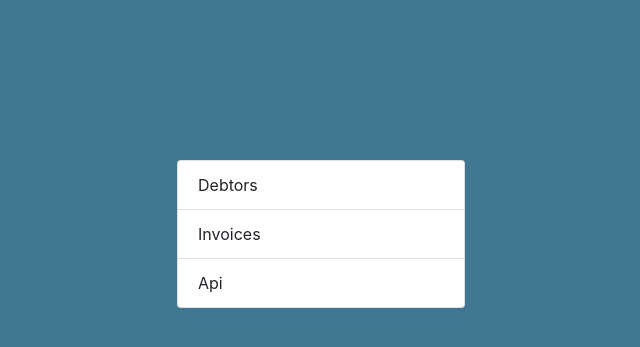
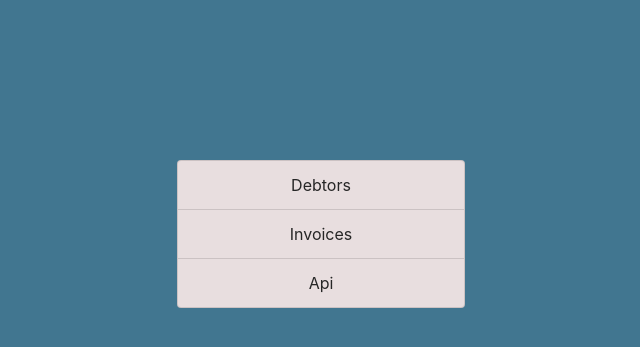
Before and after one commit to bpehlivan/moneybook, a Django app: page /home/ in a window 1280 px wide. Shown: the part 56-403 px from the top of the page, without its empty margins (319-959 px from the left). Run offline with Django 3.2, Linux system fonts and the light colour scheme; some libraries are stand-ins or nearby versions.

Commit message:
add home menu

```diff
--- a/apps/users/templates/home/home.html
+++ b/apps/users/templates/home/home.html
@@ -2,17 +2,24 @@
 
 {% block content %}
     <div class="row justify-content-center card-row">
-    <div class="card" style="width: 18rem;">
-        <ul class="list-group list-group-flush">
-            <li class="list-group-item"><a href="#">Debtors</a></li>
-            <li class="list-group-item"><a href="#">Invoices</a></li>
-            <li class="list-group-item"><a href="#">Api</a></li>
-        </ul>
+    <div class="list-group" style="width: 18rem;">
+            <a href="#" class="list-group-item list-group-item-action">Debtors</a>
+            <a href="#" class="list-group-item list-group-item-action">Invoices</a>
+            <a href="#" class="list-group-item list-group-item-action">Api</a>
     </div>
     <style type="text/css">
         .card-row {
             margin-top: 10em;
         }
+        .list-group-item {
+            color: #262626;
+            background-color: #e8dedf;
+            text-align: center;
+        }
+        .list-group-item:hover {
+            color: #262626;
+            background-color: #f1aa76;
+        }
     </style>
 
 {% endblock %}
```
